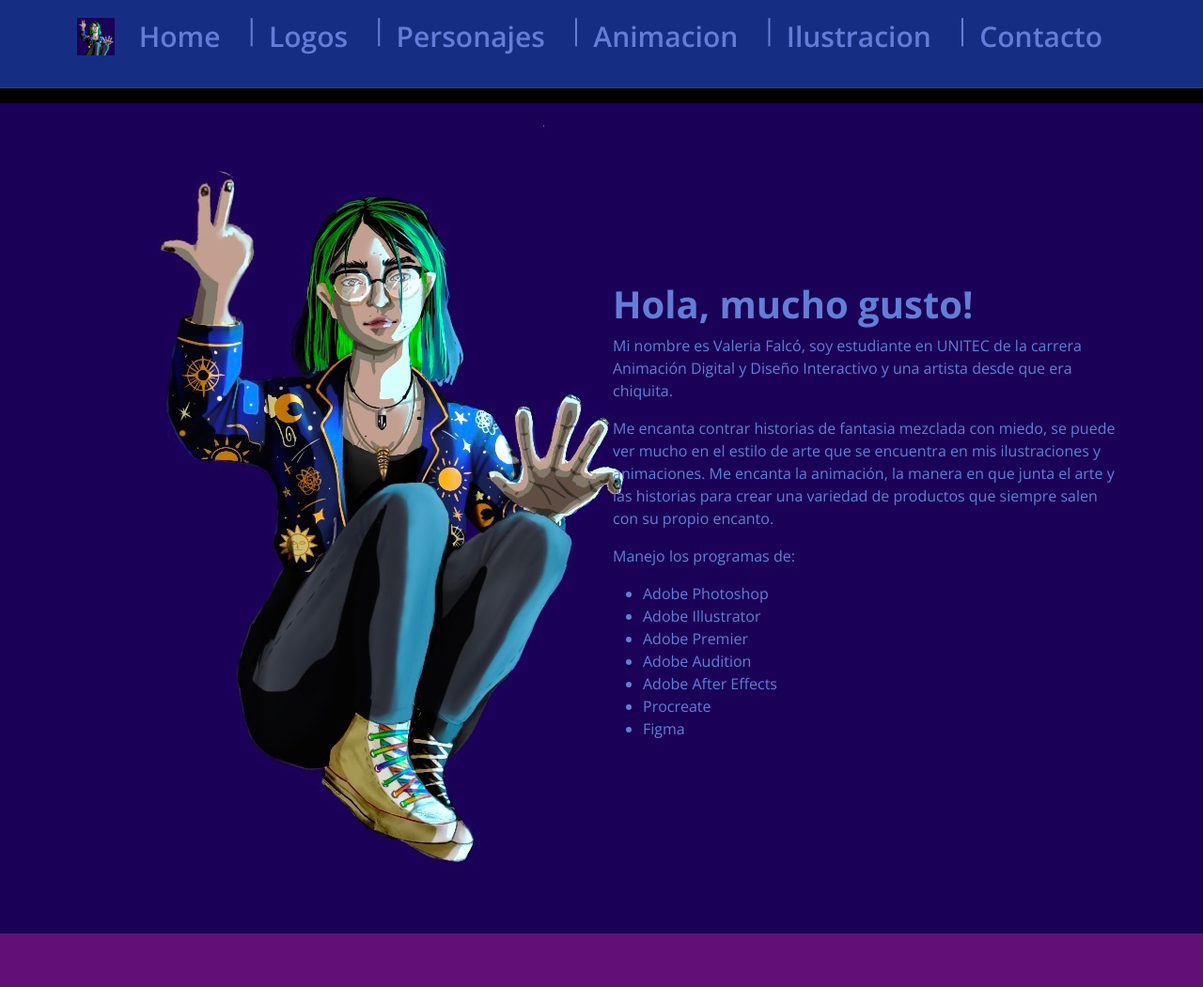
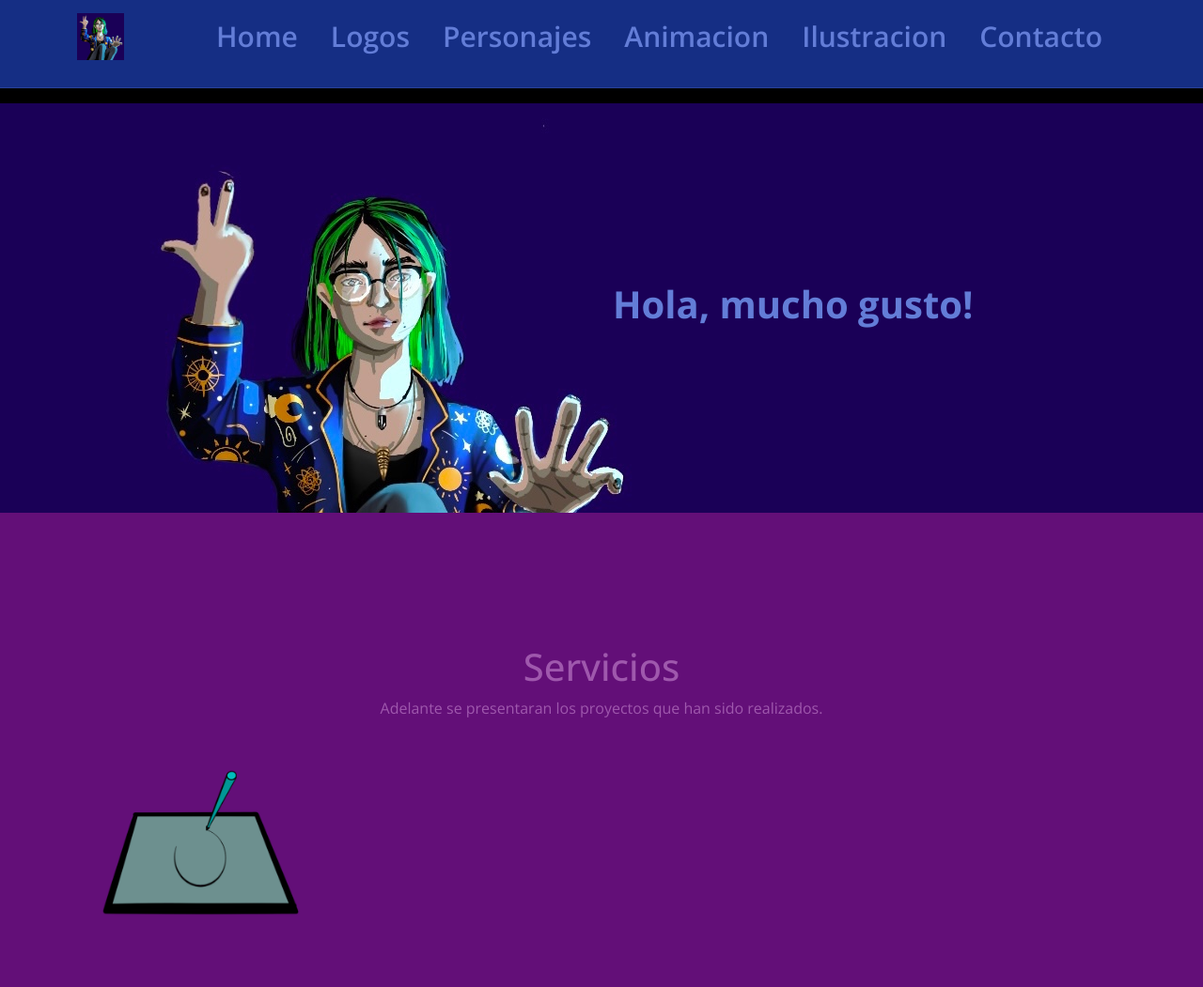
Before and after one commit to ValeriaF-2004/Portafolio, a plain HTML site: page index.html in a window 1280 px wide. Shown: the top 1051 px of the page at 94% size. Drawn offline with nearby package versions, Linux system fonts and the light colour scheme.

Commit message:
Update index.html

```diff
--- a/index.html
+++ b/index.html
@@ -1,90 +1,64 @@
 <!DOCTYPE html>
-<html>
+<html lang="en">
+
 <head>
     <meta charset="utf-8">
     <meta name="viewport" content="width=device-width, initial-scale=1">
     <title>Portafolio</title>
-<link href="img/favicon.png" rel="shortcut icon">
-<link href="css/bootstrap.min.css" rel="stylesheet">
-<link href="css/bootstrap-custom.css" rel="stylesheet">
-<link href="https://maxst.icons8.com/vue-static/landings/line-awesome/line-awesome/1.3.0/css/line-awesome.min.css" rel="stylesheet">
-<link href="css/style.css" rel="stylesheet">
+    <link rel="shortcut icon" href="img/favicon.png">
+    <link rel="stylesheet" href="css/bootstrap.min.css">
+    <link rel="stylesheet" href="css/bootstrap-custom.css">
+    <link rel="stylesheet" href="https://maxst.icons8.com/vue-static/landings/line-awesome/line-awesome/1.3.0/css/line-awesome.min.css">
+    <link rel="stylesheet" href="css/style.css">
+</head>
 
-</head>
 <body>
 
 <header class="header-area">
     <div class="container">
-
         <nav class="navbar navbar-expand-lg navbar-light bg-light">
-
             <a class="navbar-brand" href="index.html"><img src="img/LogoIsh.jpeg" class="img-fluid" alt="logo" width="50px"></a>
-
             <button class="navbar-toggler" type="button" data-bs-toggle="collapse" data-bs-target="#navbar" aria-controls="navbar" aria-expanded="false" aria-label="Toggle navigation">
                 <i class="las la-bars"></i>
             </button>
-
             <div class="collapse navbar-collapse" id="navbar">
                 <ul class="navbar-nav ms-auto">
                     <li class="nav-item active">
                         <a class="nav-link" href="index.html">Home</a>
                     </li>
-				<p>|</p>
                     <li class="nav-item">
-				<a class="nav-link" href="diseño_logos.html" >Logos</a>
+                        <a class="nav-link" href="diseño_logos.html">Logos</a>
                     </li>
-				<p>|</p>
                     <li class="nav-item">
-				<a class="nav-link" href="diseño_personajes.html" >Personajes</a>
+                        <a class="nav-link" href="diseño_personajes.html">Personajes</a>
                     </li>
-				<p>|</p>
                     <li class="nav-item">
                         <a class="nav-link" href="animaciones.html">Animacion</a>
                     </li>
-				<p>|</p>
                     <li class="nav-item">
                         <a class="nav-link" href="ilustraciones.html">Ilustracion</a>
                     </li>
-				<p>|</p>
                     <li class="nav-item">
                         <a class="nav-link" href="contacto.html">Contacto</a>
                     </li>
                 </ul>
             </div>
-
         </nav>
-
     </div>
     <hr>
 </header>
 
 <section id="aboutme" class="section">
     <div class="container">
-
         <div class="row">
-
             <article class="col-md-6 col-sm-12">
+                <!-- Your content here -->
             </article>
-
             <article class="col-md-6 col-sm-12">
                 <h1 class="titulo"><b>Hola, mucho gusto!</b></h1>
-				<p>Mi nombre es Valeria Falcó, soy estudiante en UNITEC de la carrera Animación Digital y Diseño Interactivo y una artista desde que era chiquita.</p>
-				<p>Me encanta contrar historias de fantasia mezclada con miedo, se puede ver mucho en el estilo de arte que se encuentra en mis ilustraciones y animaciones. Me encanta la animación, la manera en que junta el arte y las historias para crear una variedad de productos que siempre salen con su propio encanto. </p>
-				<p>Manejo los programas de:
-					<ul class="lista-secret">
-						<li>Adobe Photoshop</li>
-						<li>Adobe Illustrator</li>
-						<li>Adobe Premier</li>
-						<li>Adobe Audition</li>
-						<li>Adobe After Effects</li>
-						<li>Procreate</li>
-						<li>Figma</li>
-					</ul>
-				</p>
+                <!-- Your content here -->
             </article>
-
         </div>
-
     </div>
 </section>
 
@@ -95,27 +69,9 @@
         <div class="row">
             <article class="col-md-3 col-sm-6 col-12">
                 <img src="img/DiseñoLogos.Servicios.PNG" alt="working" class="img-fluid">
-					<h2>Diseño de Logos</h2>
-					<a href="diseño_logos.html" class="btn btn-dark">Ver Mas</a>
+                <!-- Your content here -->
             </article>
-
-				<article class="col-md-3 col-sm-6 col-12">
-					<img src="img/DiseñoPersonajes.Servicios.PNG" alt="laptop" class="img-fluid">
-					<h2>Diseño de Personajes</h2>
-					<a href="diseño_personajes.html" class="btn btn-dark">Ver Mas</a>
-				</article>
-
-				<article class="col-md-3 col-sm-6 col-12">
-					<img src="img/Animation.Servicios.PNG" alt="phone" class="img-fluid">
-					<h2>Animaciones</h2>
-					<a href="animaciones.html" class="btn btn-dark">Ver Mas</a>
-				</article>
-
-				<article class="col-md-3 col-sm-6 col-12">
-					<img src="img/Illustraciones.Servicios.PNG" alt="meeting" class="img-fluid">
-					<h2>Ilustraciones</h2>
-					<a href="ilustraciones.html" class="btn btn-dark">Ver Mas</a>
-				</article>
+            <!-- Repeat the article structure for other items -->
         </div>
     </div>
 </section>
@@ -124,13 +80,7 @@
     <div class="container">
         <p>&copy; Copyright 2023 - <b>Diseño Web I</b> | Valeria Sofia Falco Perdomo | Portafolio </p>
     </div>
-
 </footer>
-
-
-
-
-
 
 <!-- js -->
 <script src="js/jquery.min.js"></script>
```
Lines whose indentation alone changed are shown as unchanged.
